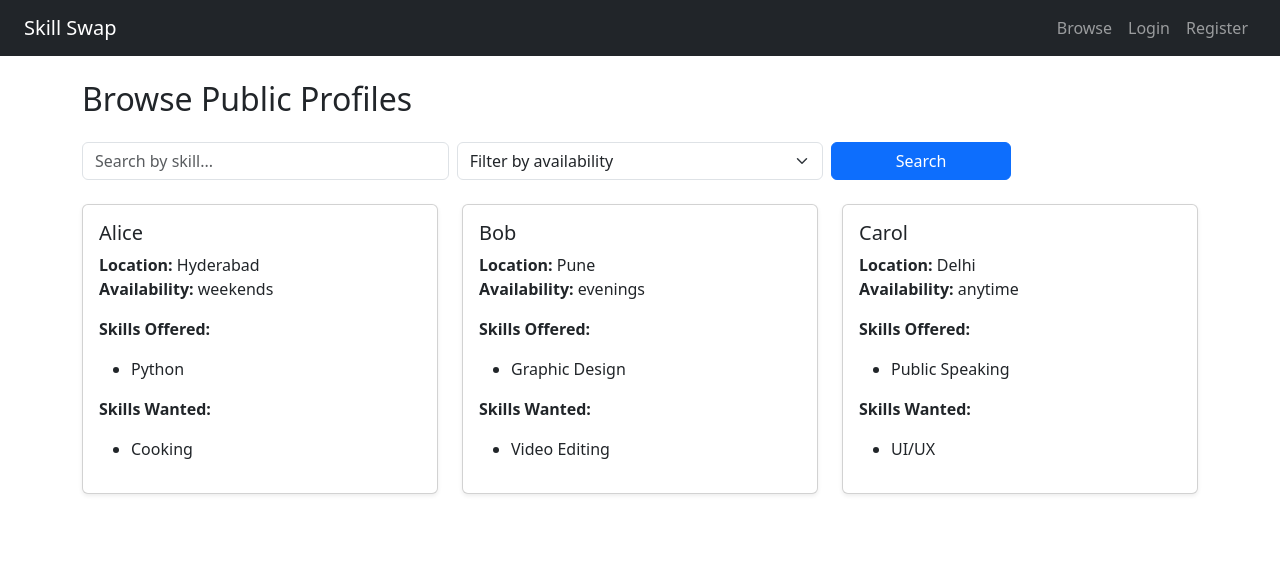
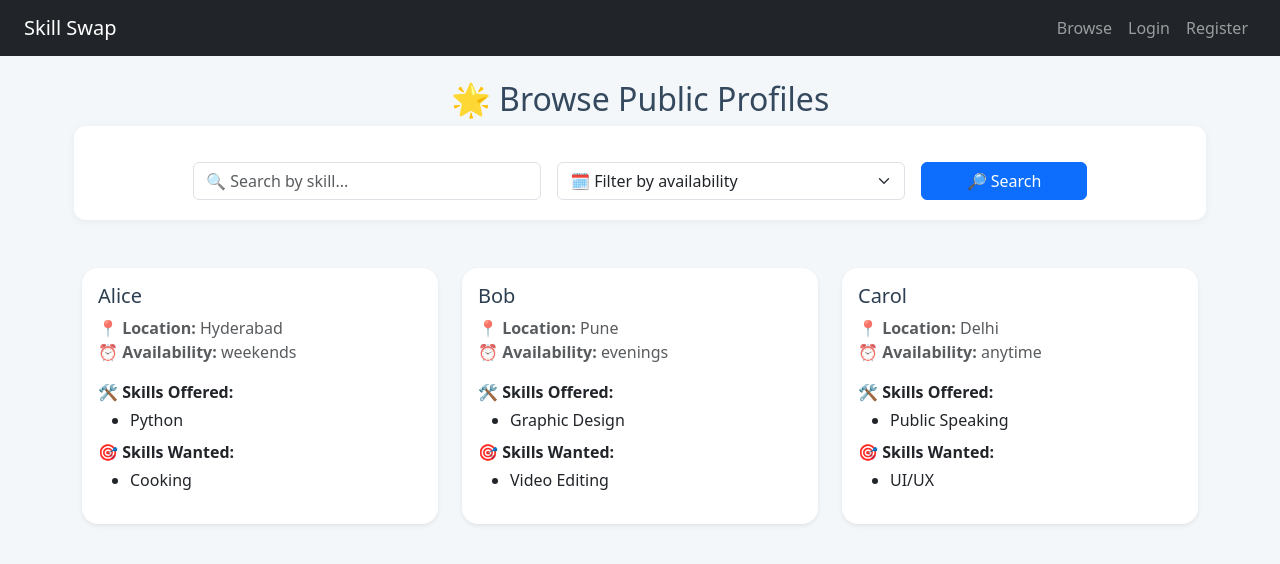
Before and after one commit to JAMPANIKOMAL/Skill-Swap-Platform-Odoo-Hackathon-2025-Round-01, a Flask app: page /public_profiles in a window 1280 px wide. Shown: the top 564 px of the page. Run offline with Flask 3, Linux system fonts and the light colour scheme.

Commit message:
Update public_profiles.html

```diff
--- a/skill_swap_platform/app/templates/public_profiles.html
+++ b/skill_swap_platform/app/templates/public_profiles.html
@@ -1,48 +1,82 @@
 {% extends "layout.html" %}
 {% block content %}
-<h2 class="mb-4">Browse Public Profiles</h2>
+<style>
+    body {
+        background-color: #f4f7f9;
+    }
+    .search-bar {
+        background-color: #ffffff;
+        padding: 20px;
+        border-radius: 12px;
+        box-shadow: 0 2px 10px rgba(0, 0, 0, 0.05);
+    }
+    .card {
+        border: none;
+        border-radius: 16px;
+        transition: transform 0.2s, box-shadow 0.2s;
+    }
+    .card:hover {
+        transform: translateY(-5px);
+        box-shadow: 0 8px 20px rgba(0, 0, 0, 0.08);
+    }
+    .card-title {
+        color: #2c3e50;
+    }
+    .btn-outline-primary {
+        border-radius: 20px;
+        font-weight: 500;
+    }
+    .section-heading {
+        color: #34495e;
+    }
+</style>
 
-<form method="GET" action="{{ url_for('main.public_profiles') }}" class="mb-4 row g-2">
+<h2 class="mb-4 section-heading text-center">🌟 Browse Public Profiles</h2>
+
+<form method="GET" action="{{ url_for('main.public_profiles') }}" class="search-bar mb-5 row g-3 justify-content-center">
     <div class="col-md-4">
-        <input type="text" class="form-control" name="skill" placeholder="Search by skill..." value="{{ request.args.get('skill', '') }}">
+        <input type="text" class="form-control" name="skill" placeholder="🔍 Search by skill..." value="{{ request.args.get('skill', '') }}">
     </div>
     <div class="col-md-4">
         <select name="availability" class="form-select">
-            <option value="">Filter by availability</option>
+            <option value="">🗓️ Filter by availability</option>
             <option value="weekends" {% if request.args.get('availability') == 'weekends' %}selected{% endif %}>Weekends</option>
             <option value="evenings" {% if request.args.get('availability') == 'evenings' %}selected{% endif %}>Evenings</option>
             <option value="anytime" {% if request.args.get('availability') == 'anytime' %}selected{% endif %}>Anytime</option>
         </select>
     </div>
     <div class="col-md-2">
-        <button type="submit" class="btn btn-primary w-100">Search</button>
+        <button type="submit" class="btn btn-primary w-100">🔎 Search</button>
     </div>
 </form>
 
 <div class="row">
     {% for user in users %}
-    <div class="col-md-6 col-lg-4 mb-4">
-        <div class="card shadow-sm h-100">
+    <div class="col-sm-12 col-md-6 col-lg-4 mb-4">
+        <div class="card shadow-sm h-100 bg-white">
             <div class="card-body">
                 <h5 class="card-title">{{ user.name }}</h5>
-                <p class="card-text">
-                    <strong>Location:</strong> {{ user.location }}<br>
-                    <strong>Availability:</strong> {{ user.availability }}
+                <p class="card-text text-muted">
+                    📍 <strong>Location:</strong> {{ user.location }}<br>
+                    ⏰ <strong>Availability:</strong> {{ user.availability }}
                 </p>
-                <p><strong>Skills Offered:</strong></p>
-                <ul>
+
+                <p class="mt-3 mb-1"><strong>🛠️ Skills Offered:</strong></p>
+                <ul class="mb-2">
                     {% for skill in user.skills_offered %}
                         <li>{{ skill.name }}</li>
                     {% endfor %}
                 </ul>
-                <p><strong>Skills Wanted:</strong></p>
-                <ul>
+
+                <p class="mb-1"><strong>🎯 Skills Wanted:</strong></p>
+                <ul class="mb-3">
                     {% for skill in user.skills_wanted %}
                         <li>{{ skill.name }}</li>
                     {% endfor %}
                 </ul>
+
                 {% if current_user.is_authenticated and current_user.id != user.id %}
-                    <a href="{{ url_for('main.view_profile', user_id=user.id) }}" class="btn btn-outline-primary">Request Swap</a>
+                    <a href="{{ url_for('main.view_profile', user_id=user.id) }}" class="btn btn-outline-primary w-100">🤝 Request Swap</a>
                 {% endif %}
             </div>
         </div>
```
